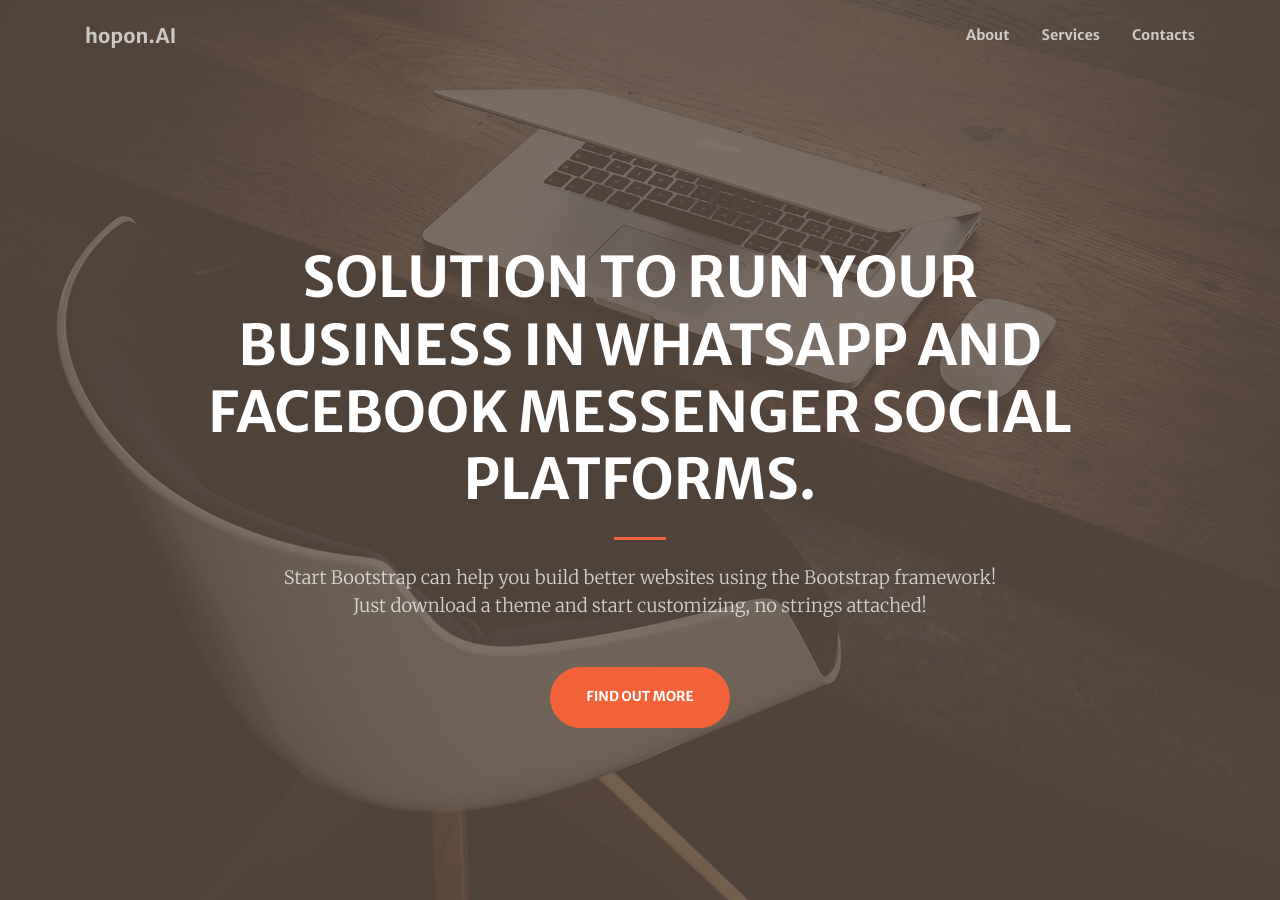
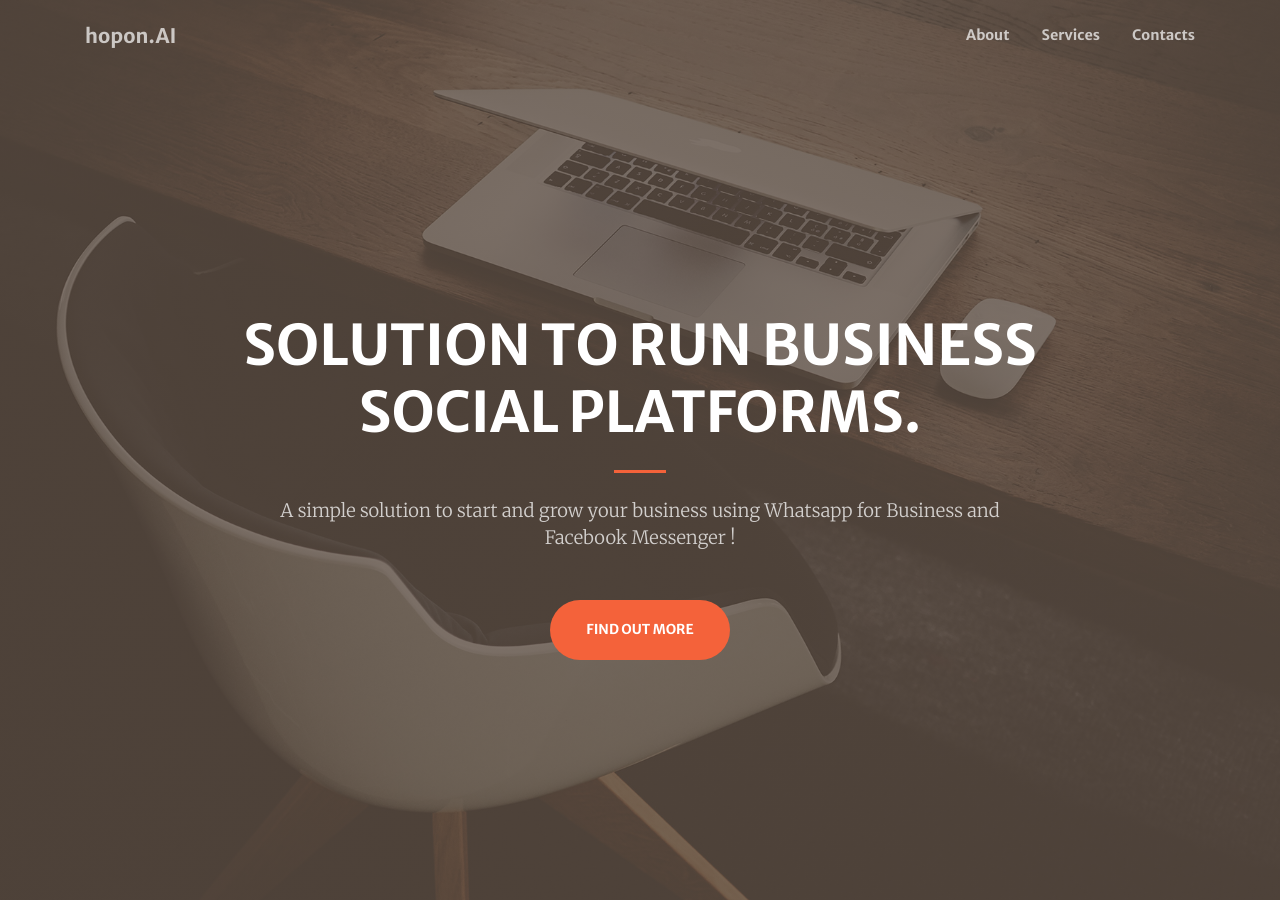
Before and after one commit to sowsan/hoponaillc.github.io, a Jekyll site: the page built from index.md, in a window 1280 px wide and 900 px high. Built offline with Jekyll 4.4.1, drawn with Linux system fonts in a browser that asks for light colours; nearby versions of some CDN libraries.

Commit message:
Update index.md

```diff
--- a/index.md
+++ b/index.md
@@ -1,10 +1,9 @@
 ---
 layout: home
 header:
-  title: Solution to run your business in WhatsApp and Facebook Messenger Social Platforms.
+  title: Solution to run business Social Platforms.
   text: >
-    Start Bootstrap can help you build better websites using the Bootstrap
-    framework! Just download a theme and start customizing, no strings attached!
+    A simple solution to start and grow your business using Whatsapp for Business and Facebook Messenger !
   action: # action button is optional
     label: Find Out More
     url: '#about'
```
